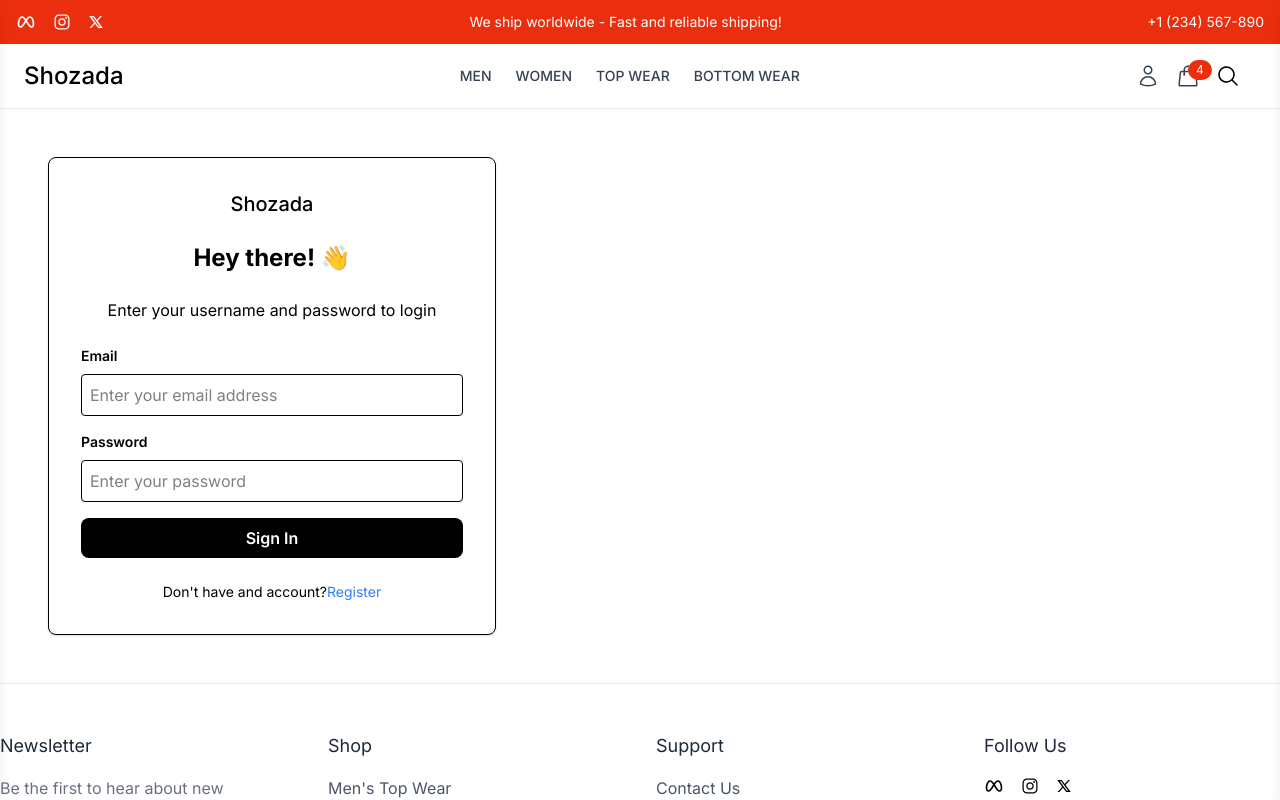
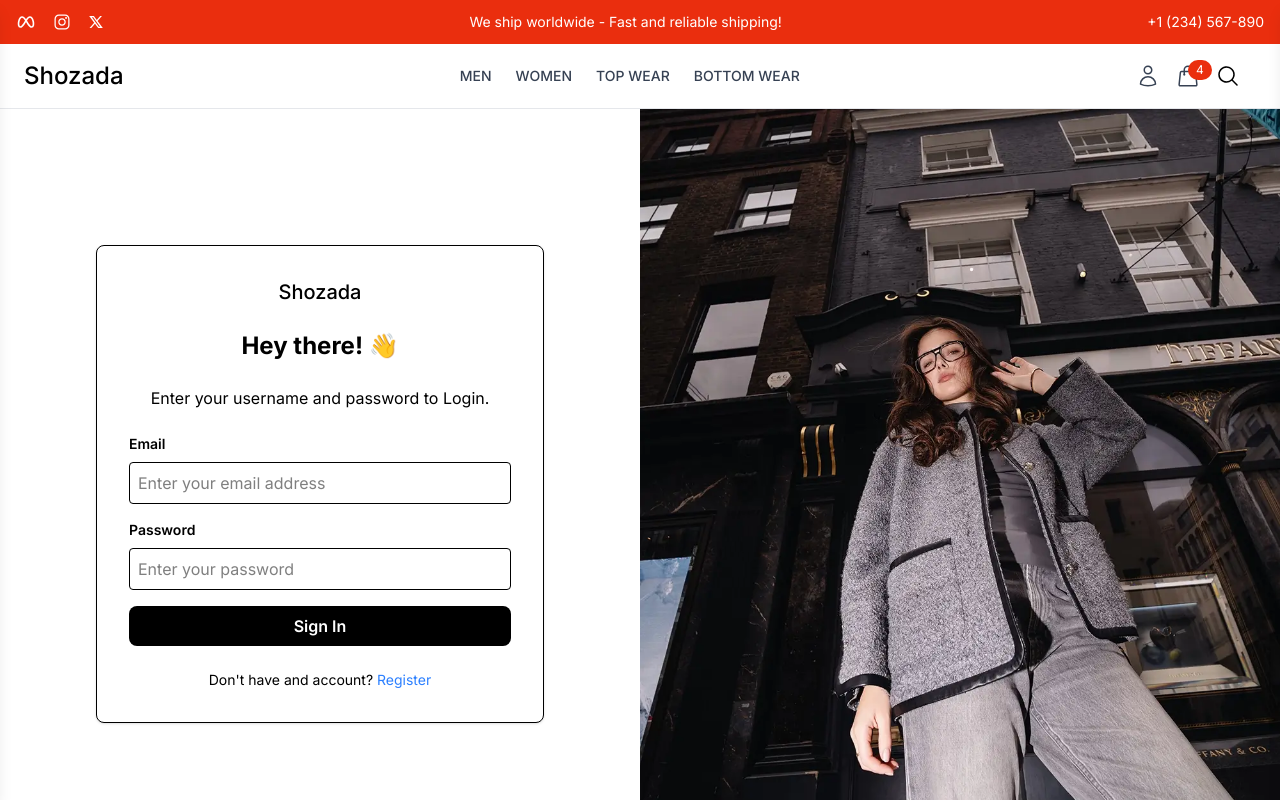
Before and after one commit to aj-leal/shozada, a React (Vite) app in the folder frontend/: page /login in a window 1280 px wide. Shown: the top 800 px of the page. Built offline with nearby package versions, Linux system fonts and the light colour scheme.

Commit message:
Completed Login page layout and design.

```diff
--- a/frontend/src/pages/Login.jsx
+++ b/frontend/src/pages/Login.jsx
@@ -1,12 +1,13 @@
 import { useState } from "react"
 import { Link } from "react-router-dom";
+import loginImg from "../assets/login.webp";
 
 const Login = () => {
     const [email, setEmail] = useState("");
     const [password, setPassword] = useState("");
     return (
         <div className="flex ">
-            <div className="w-full md:w-1/2 flex-col justify-center items-center p-8 md:p-12">
+            <div className="w-full md:w-1/2 flex flex-col justify-center items-center p-8 md:p-12">
                 <form action=""
                     className="w-full max-w-md bg-white p-8 rounded-lg border shadow-sm"
                 >
@@ -14,7 +15,7 @@
                         <h2 className="text-xl font-medium">Shozada</h2>
                     </div>
                     <h2 className="text-2xl font-bold text-center mb-6">Hey there! 👋 </h2>
-                    <p className="text-center mb-6">Enter your username and password to login</p>
+                    <p className="text-center mb-6">Enter your username and password to Login.</p>
                     <div className="mb-4">
                         <label htmlFor=""
                             className="block text-sm font-semibold mb-2"
@@ -47,15 +48,23 @@
                         Sign In
                     </button>
                     <p className="mt-6 text-center text-sm">
-                        Don't have and account?
+                        Don't have and account? {" "}
                         <Link to="/register"
                             className="text-blue-500"
                         >Register</Link>
                     </p>
                 </form>
             </div>
+            <div className="hidden md:block w-1/2 bg-gray-800">
+                <div className="h-full flex flex-col justify-center items-center">
+                    <img src={loginImg}
+                        alt="Login to Account"
+                        className="h-[750px] w-full object-cover"
+                    />
+                </div>
+            </div>
         </div>
-    )
+    );
 }
 
 export default Login
```
